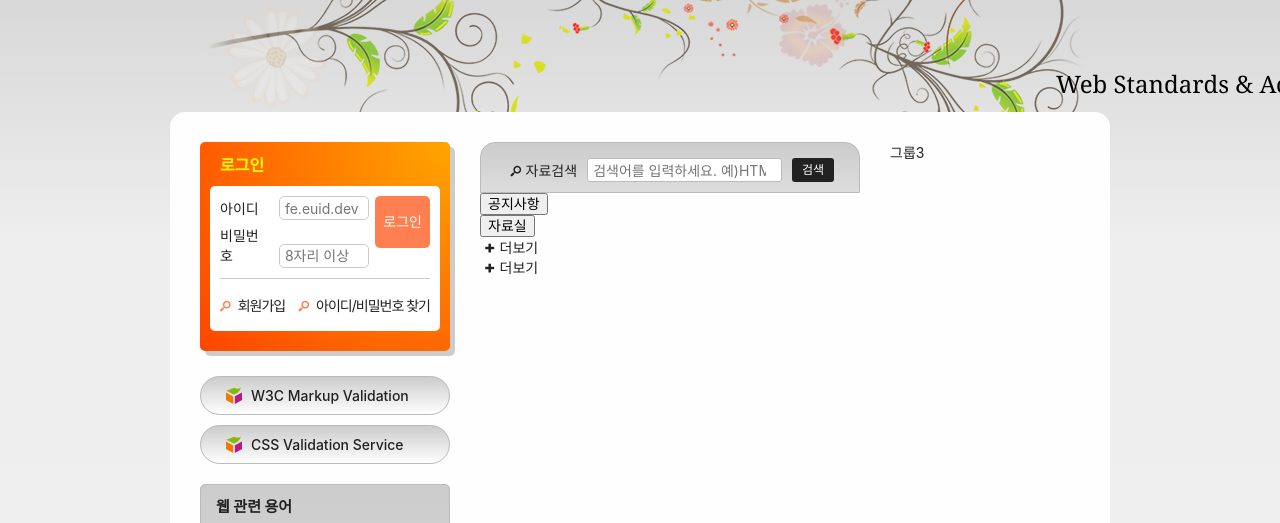
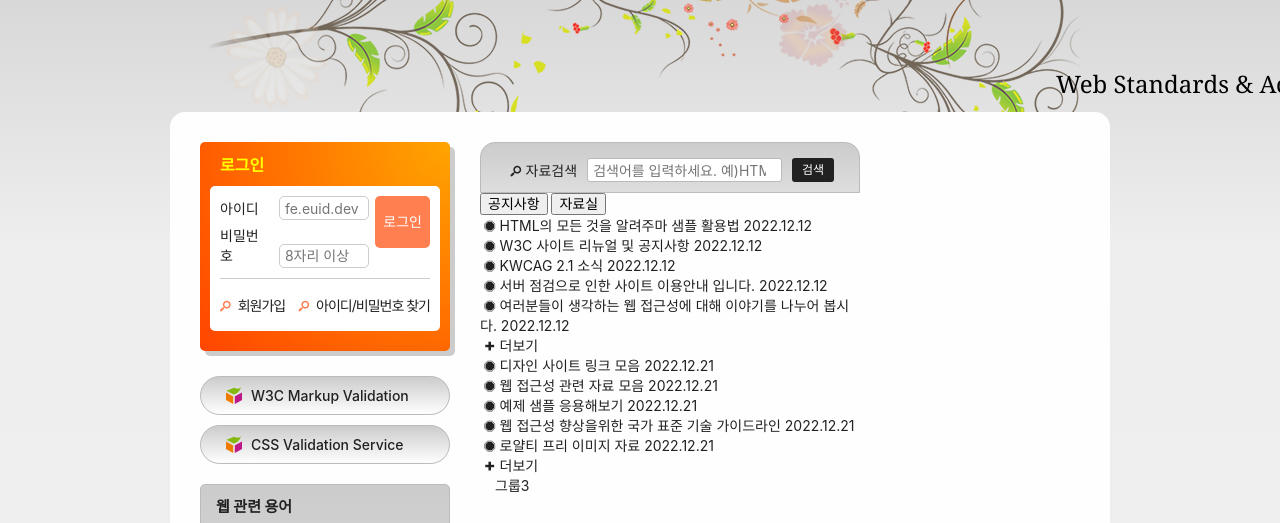
Before and after one commit to ovelute53/HTML5, a plain HTML site: page index.html in a window 1280 px wide. Shown: the part 135-658 px from the top of the page. Drawn offline with Linux system fonts and the light colour scheme; a web font is replaced by a local one.

Commit message:
탭 마크업 완료

```diff
--- a/index.html
+++ b/index.html
@@ -274,30 +274,63 @@
             </div>
           </fieldset>
         </form>
+
         <div class="board">
-          <ul class="tab-list" role="tablist">
-            <li role="none">
-              <button type="button" class="tab" role="tab">공지사항</button>
-            </li>
-            <li role="none">
-              <button type="button" class="tab" role="tab">자료실</button>
-            </li>
-          </ul>
+          <div class="tab-list" role="tablist">
+            <button type="button" class="tab" role="tab" aria-selected="true" aria-controls="notice" id="noticeButton">공지사항</button>
+            <button type="button" class="tab" role="tab" aria-selected="false" aria-controls="archive" id="archiveButton">자료실</button>
+          </div>
+          <div class="notice tab-panel" role="tabpanel" id="notice" aria-labelledby="noticeButton">
+            <ul class="board-list">
+              <li>
+                <a class="icon-stop" href="/">HTML의 모든 것을 알려주마 샘플 활용법</a>
+                <time datetime="2022-12-12T13:53:45">2022.12.12</time>
+              </li>
+              <li>
+                <a class="icon-stop" href="/">W3C 사이트 리뉴얼 및 공지사항</a>
+                <time datetime="2022-12-12T13:53:45">2022.12.12</time>
+              </li>
+              <li>
+                <a class="icon-stop" href="/">KWCAG 2.1 소식</a>
+                <time datetime="2022-12-12T13:53:45">2022.12.12</time>
+              </li>
+              <li>
+                <a class="icon-stop" href="/">서버 점검으로 인한 사이트 이용안내 입니다.</a>
+                <time datetime="2022-12-12T13:53:45">2022.12.12</time>
+              </li>
+              <li>
+                <a class="icon-stop" href="/">여러분들이 생각하는 웹 접근성에 대해 이야기를 나누어 봅시다.</a>
+                <time datetime="2022-12-12T13:53:45">2022.12.12</time>
+              </li>
+            </ul>
+            <a href="/" class="board-more icon-plus" aria-labelledby="noticeButton">더보기</a>
+          </div>
 
-          <section class="notice tap-panel" role="tabpanel">
-            <h2 class="a11y-hidden">공지사항</h2>
+          <div class="archive tab-panel" role="tabpanel" id="archive" aria-labelledby="archiveButton">
             <ul class="board-list">
-              <a href="/" class="board-more icon-plus">더보기</a>
+              <li>
+                <a class="icon-stop" href="/">디자인 사이트 링크 모음</a>
+                <time datetime="2022-12-21T13:53:45">2022.12.21</time>
+              </li>
+              <li>
+                <a class="icon-stop" href="/">웹 접근성 관련 자료 모음</a>
+                <time datetime="2022-12-21T13:53:45">2022.12.21</time>
+              </li>
+              <li>
+                <a class="icon-stop" href="/">예제 샘플 응용해보기</a>
+                <time datetime="2022-12-21T13:53:45">2022.12.21</time>
+              </li>
+              <li>
+                <a class="icon-stop" href="/">웹 접근성 향상을위한 국가 표준 기술 가이드라인</a>
+                <time datetime="2022-12-21T13:53:45">2022.12.21</time>
+              </li>
+              <li>
+                <a class="icon-stop" href="/">로얄티 프리 이미지 자료</a>
+                <time datetime="2022-12-21T13:53:45">2022.12.21</time>
+              </li>
             </ul>
-          </section>
-
-          <section class="archive tap-panel" role="tabpanel">
-            <h2 class="a11y-hidden">자료실</h2>
-            <ul class="board-list">
-              <a href="/" class="board-more icon-plus">더보기</a>
-            </ul>
-          </section>
-        </div>
+            <a href="/" class="board-more icon-plus" aria-labelledby="archiveButton">더보기</a>
+          </div>
       </div>
       <div class="group group3">그룹3</div>
       <!--
```
